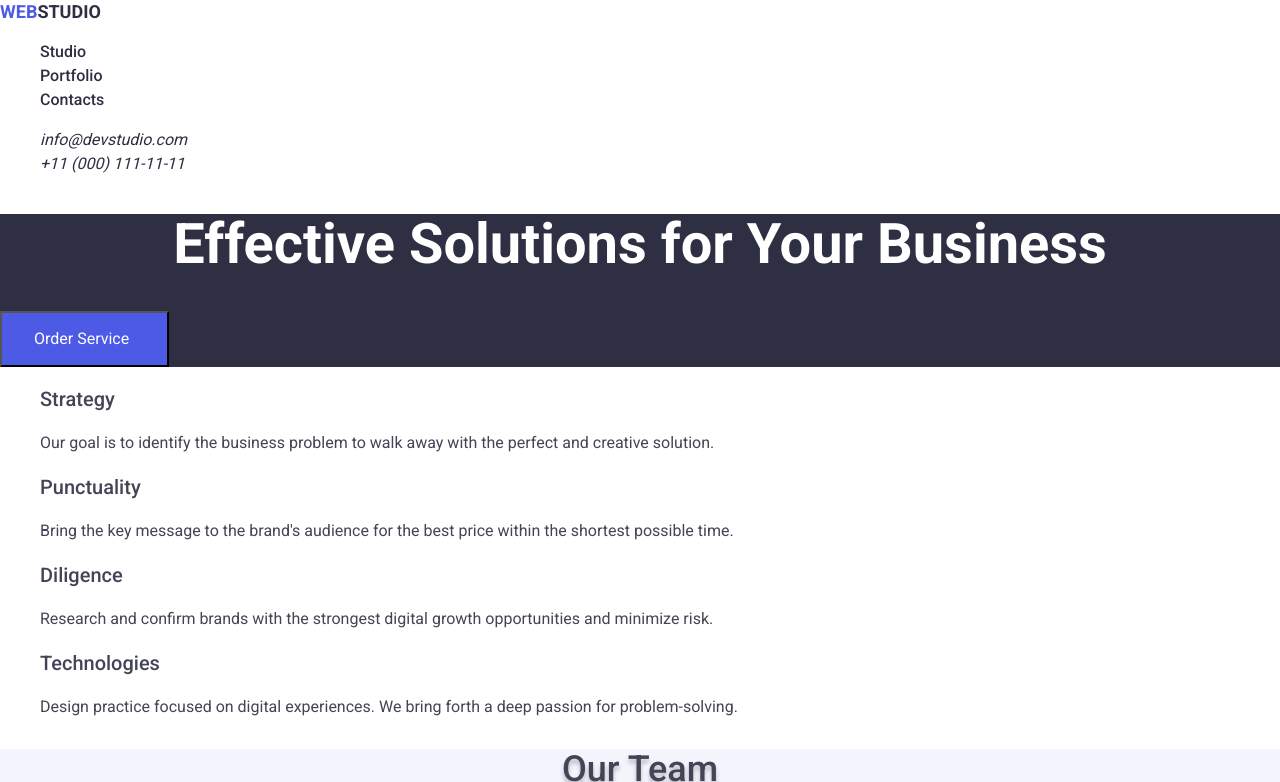
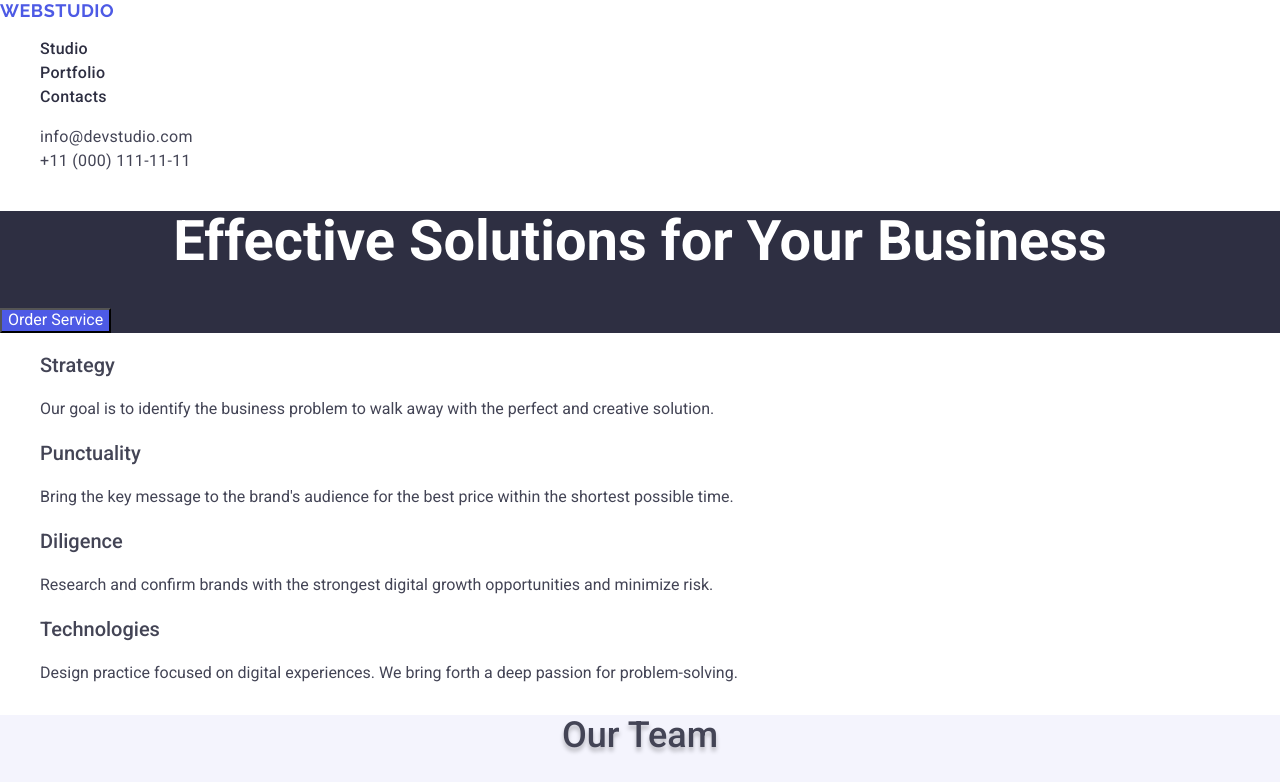
Before and after one commit to JimGear/goit-markup-hw-02, a plain HTML site: page index.html in a window 1280 px wide. Shown: the top 782 px of the page. Drawn offline with nearby package versions, Linux system fonts and the light colour scheme.

Commit message:
addited header

```diff
--- a/css/style.css
+++ b/css/style.css
@@ -16,9 +16,12 @@ li {
 /* Start Header */
 
 .header-logo {
+    color: #4d5ae5;
+    font-family: "Raleway", sans-serif;
     font-size: 18px;
     font-weight: 700;
-    line-height: 24px;
+    line-height: 1.17;
+    letter-spacing: 0.03em;
     text-transform: uppercase;
 }
 
@@ -27,6 +30,7 @@ li {
 }
 
 .header-menu-link {
+    letter-spacing: 0.02em;
     font-size: 16px;
     font-weight: 500;
     line-height: 24px;
@@ -35,12 +39,24 @@ li {
 .header-contact-link {
     font-size: 16px;
     line-height: 24px;
+    letter-spacing: 0.02em;
+    color: #434455;
 }
 
 .header-menu-link:hover,
 .header-contact-link:hover {
     color: #404BBF;
 }
+
+.header-menu-link:focus,
+.header-contact-link:focus {
+    color: #404bbf;
+}
+
+address {
+    font-style: normal;
+}
+
 
 /* End Header */
 /* Start Banner */
@@ -58,12 +74,11 @@ li {
 
 .banner-btn {
     background-color: #4D5AE5;
-    display: flex;
-    align-items: center;
+
+
     color: #fff;
-    padding: 16px 32px;
-    width: 169px;
-    height: 56px;
+
+
 }
 
 .banner-btn:hover {
--- a/index.html
+++ b/index.html
@@ -19,10 +19,10 @@
     <header>
         <nav class="header-menu">
             <a href="./index.html" class="header-logo">
-                <span>Web</span>Studio
+                Web</span>Studio</span>
             </a>
             <ul class="header-menu-list">
-                <li><a class="header-menu-link" href="#">Studio</a></li>
+                <li><a class="header-menu-link" href="./index.html">Studio</a></li>
                 <li><a class="header-menu-link" href="#">Portfolio</a></li>
                 <li><a class="header-menu-link" href="#">Contacts</a></li>
             </ul>
```
